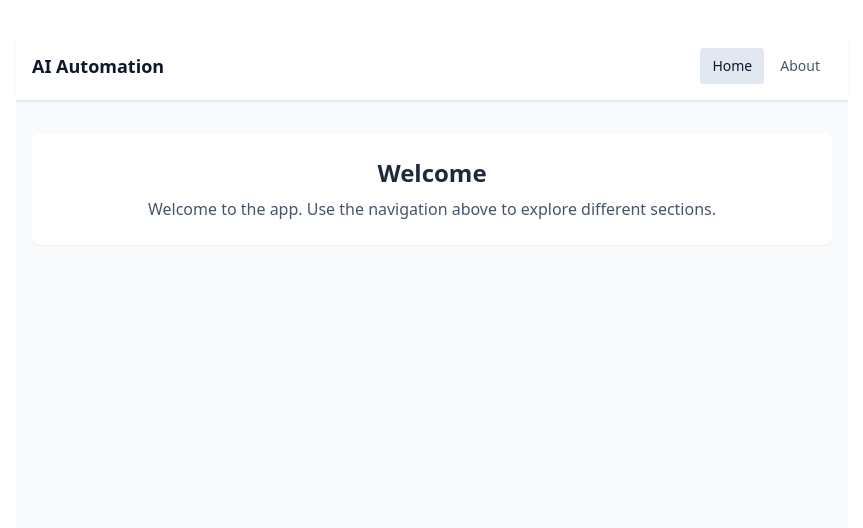
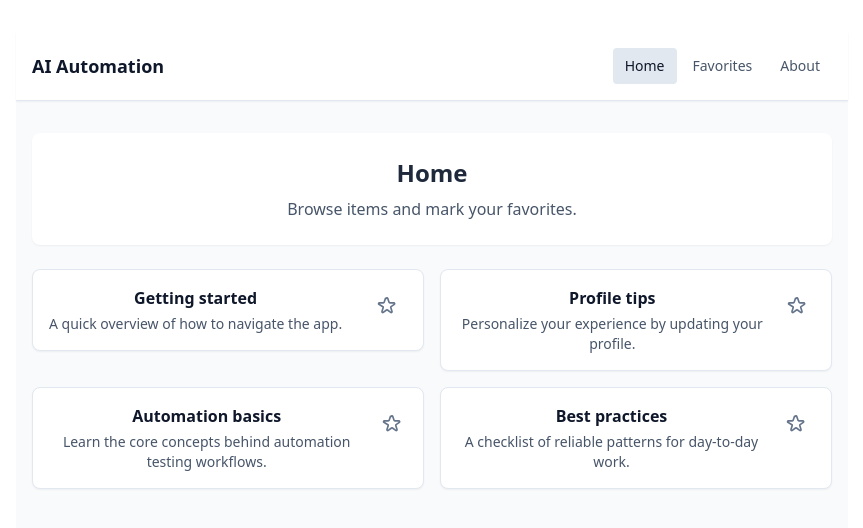
Before and after one commit to igorishchenko/ai-automation-testing, a React (Vite) app: page / in a window 1280 px wide. Shown: the top 528 px of the page, without its empty margins (208-1071 px from the left). Built offline with nearby package versions, Linux system fonts and the light colour scheme.

Commit message:
SCRUM-6: Add User Favorites Functionality

```diff
--- a/src/App.tsx
+++ b/src/App.tsx
@@ -1,6 +1,6 @@
 import { Outlet, Routes, Route } from 'react-router-dom'
 import { Header } from './components/Header'
-import Home from './pages/Home'
+import Home, { Favorites } from './pages/Home'
 import About from './pages/About'
 import NotFound from './pages/NotFound'
 import Profile from './pages/Profile'
@@ -21,6 +21,7 @@ export default function App() {
     <Routes>
       <Route path="/" element={<AppLayout />}>
         <Route index element={<Home />} />
+        <Route path="favorites" element={<Favorites />} />
         <Route path="about" element={<About />} />
         <Route path="profile/:id" element={<Profile />} />
         <Route path="*" element={<NotFound />} />
--- a/src/components/Header.tsx
+++ b/src/components/Header.tsx
@@ -5,6 +5,7 @@ const APP_NAME = 'AI Automation'
 
 const navItems = [
   { to: '/', label: 'Home', end: true },
+  { to: '/favorites', label: 'Favorites', end: false },
   { to: '/about', label: 'About', end: false },
 ] as const
 
@@ -55,7 +56,7 @@ export function Header() {
             fill="none"
             stroke="currentColor"
             viewBox="0 0 24 24"
-            aria-hidden
+            aria-hidden="true"
           >
             {mobileMenuOpen ? (
               <path
--- a/src/pages/Home.tsx
+++ b/src/pages/Home.tsx
@@ -1,10 +1,195 @@
+import { useCallback, useEffect, useMemo, useState } from 'react'
+
+type Item = {
+  id: string
+  title: string
+  description: string
+}
+
+const FAVORITES_STORAGE_KEY = 'favorites:itemIds'
+
+const ITEMS: readonly Item[] = [
+  {
+    id: 'getting-started',
+    title: 'Getting started',
+    description: 'A quick overview of how to navigate the app.',
+  },
+  {
+    id: 'profile-tips',
+    title: 'Profile tips',
+    description: 'Personalize your experience by updating your profile.',
+  },
+  {
+    id: 'automation-basics',
+    title: 'Automation basics',
+    description: 'Learn the core concepts behind automation testing workflows.',
+  },
+  {
+    id: 'best-practices',
+    title: 'Best practices',
+    description: 'A checklist of reliable patterns for day-to-day work.',
+  },
+] as const
+
+function readFavoritesFromSession(): string[] {
+  try {
+    if (typeof window === 'undefined') return []
+    const raw = window.sessionStorage.getItem(FAVORITES_STORAGE_KEY)
+    if (!raw) return []
+    const parsed = JSON.parse(raw) as unknown
+    if (!Array.isArray(parsed)) return []
+    return parsed.filter((v): v is string => typeof v === 'string')
+  } catch {
+    return []
+  }
+}
+
+function writeFavoritesToSession(ids: string[]) {
+  try {
+    if (typeof window === 'undefined') return
+    window.sessionStorage.setItem(FAVORITES_STORAGE_KEY, JSON.stringify(ids))
+  } catch {
+    // ignore storage write failures (e.g. privacy mode)
+  }
+}
+
+function useFavorites() {
+  const [favoriteIds, setFavoriteIds] = useState<string[]>(() => readFavoritesFromSession())
+
+  useEffect(() => {
+    writeFavoritesToSession(favoriteIds)
+  }, [favoriteIds])
+
+  const favoriteIdSet = useMemo(() => new Set(favoriteIds), [favoriteIds])
+
+  const isFavorited = useCallback((id: string) => favoriteIdSet.has(id), [favoriteIdSet])
+
+  const toggleFavorite = useCallback((id: string) => {
+    setFavoriteIds((prev) => (prev.includes(id) ? prev.filter((x) => x !== id) : [...prev, id]))
+  }, [])
+
+  return { favoriteIds, favoriteIdSet, isFavorited, toggleFavorite }
+}
+
+function FavoriteButton({
+  isActive,
+  itemTitle,
+  onToggle,
+}: {
+  isActive: boolean
+  itemTitle: string
+  onToggle: () => void
+}) {
+  return (
+    <button
+      type="button"
+      onClick={onToggle}
+      aria-label={isActive ? `Remove ${itemTitle} from favorites` : `Add ${itemTitle} to favorites`}
+      aria-pressed={isActive}
+      className={`inline-flex h-10 w-10 items-center justify-center rounded-md transition-colors focus:outline-none focus:ring-2 focus:ring-slate-500 focus:ring-offset-2 ${
+        isActive ? 'text-amber-600 hover:bg-amber-50' : 'text-slate-500 hover:bg-slate-100'
+      }`}
+    >
+      <svg
+        viewBox="0 0 24 24"
+        className="h-5 w-5"
+        aria-hidden="true"
+        fill={isActive ? 'currentColor' : 'none'}
+        stroke="currentColor"
+        strokeWidth={2}
+      >
+        <path
+          strokeLinecap="round"
+          strokeLinejoin="round"
+          d="M11.049 2.927c.3-.921 1.603-.921 1.902 0l1.486 4.57a1 1 0 00.95.69h4.804c.969 0 1.371 1.24.588 1.81l-3.887 2.824a1 1 0 00-.364 1.118l1.486 4.57c.3.921-.755 1.688-1.539 1.118l-3.887-2.824a1 1 0 00-1.176 0l-3.887 2.824c-.783.57-1.838-.197-1.539-1.118l1.486-4.57a1 1 0 00-.364-1.118L2.27 9.997c-.783-.57-.38-1.81.588-1.81h4.804a1 1 0 00.95-.69l1.486-4.57z"
+        />
+      </svg>
+    </button>
+  )
+}
+
+function ItemCard({
+  item,
+  isFavorited,
+  onToggleFavorite,
+}: {
+  item: Item
+  isFavorited: boolean
+  onToggleFavorite: () => void
+}) {
+  return (
+    <article
+      className={`rounded-lg border bg-white p-4 shadow-sm transition-colors ${
+        isFavorited ? 'border-amber-200 bg-amber-50/40' : 'border-slate-200'
+      }`}
+    >
+      <div className="flex items-start justify-between gap-3">
+        <div className="min-w-0">
+          <h2 className="text-base font-semibold text-slate-900">{item.title}</h2>
+          <p className="mt-1 text-sm text-slate-600">{item.description}</p>
+        </div>
+        <FavoriteButton isActive={isFavorited} itemTitle={item.title} onToggle={onToggleFavorite} />
+      </div>
+    </article>
+  )
+}
+
 export default function Home() {
+  const { isFavorited, toggleFavorite } = useFavorites()
+
   return (
-    <div className="rounded-lg bg-white p-6 shadow-sm">
-      <h1 className="text-2xl font-semibold text-slate-800">Welcome</h1>
-      <p className="mt-2 text-slate-600">
-        Welcome to the app. Use the navigation above to explore different sections.
-      </p>
+    <div className="space-y-6">
+      <div className="rounded-lg bg-white p-6 shadow-sm">
+        <h1 className="text-2xl font-semibold text-slate-800">Home</h1>
+        <p className="mt-2 text-slate-600">Browse items and mark your favorites.</p>
+      </div>
+
+      <ul role="list" aria-label="Items" className="grid gap-4 sm:grid-cols-2">
+        {ITEMS.map((item) => (
+          <li key={item.id}>
+            <ItemCard
+              item={item}
+              isFavorited={isFavorited(item.id)}
+              onToggleFavorite={() => toggleFavorite(item.id)}
+            />
+          </li>
+        ))}
+      </ul>
     </div>
   )
 }
+
+export function Favorites() {
+  const { favoriteIdSet, toggleFavorite } = useFavorites()
+
+  const favoriteItems = useMemo(
+    () => ITEMS.filter((item) => favoriteIdSet.has(item.id)),
+    [favoriteIdSet]
+  )
+
+  return (
+    <div className="space-y-6">
+      <div className="rounded-lg bg-white p-6 shadow-sm">
+        <h1 className="text-2xl font-semibold text-slate-800">Favorites</h1>
+        <p className="mt-2 text-slate-600">All items you’ve marked as favorites in this session.</p>
+      </div>
+
+      {favoriteItems.length === 0 ? (
+        <div className="rounded-lg border border-slate-200 bg-white p-6 text-slate-700 shadow-sm">
+          <p className="font-medium">No favorites yet.</p>
+          <p className="mt-1 text-sm text-slate-600">
+            Go to Home and click the star icon on an item to add it here.
+          </p>
+        </div>
+      ) : (
+        <ul role="list" aria-label="Favorite items" className="grid gap-4 sm:grid-cols-2">
+          {favoriteItems.map((item) => (
+            <li key={item.id}>
+              <ItemCard item={item} isFavorited onToggleFavorite={() => toggleFavorite(item.id)} />
+            </li>
+          ))}
+        </ul>
+      )}
+    </div>
+  )
+}
```
